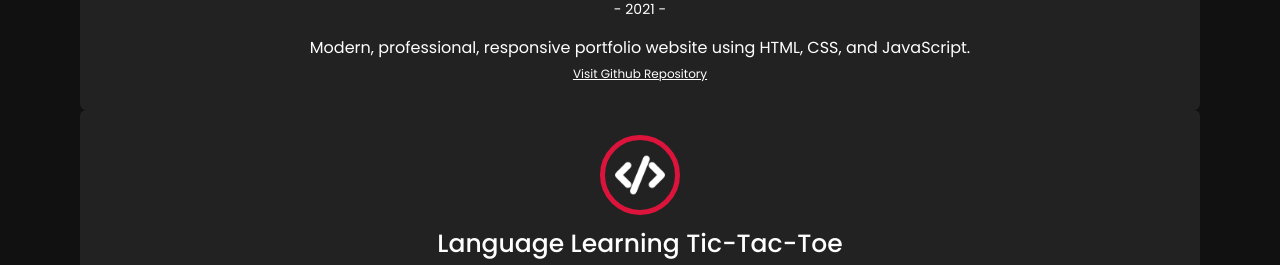
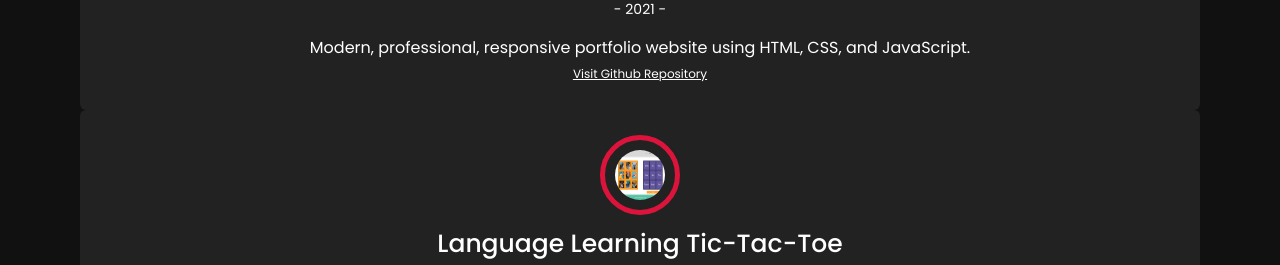
Before and after one commit to Spotts91/Professional-portfolio, a website: page index.html in a window 1280 px wide. Shown: the part 3540-3805 px from the top of the page. Drawn offline with nearby package versions, Linux system fonts and the light colour scheme.

Commit message:
added project png

```diff
--- a/index.html
+++ b/index.html
@@ -188,7 +188,7 @@
                 </div>
                 <div class="card">
                     <div class="box">
-                        <img src="./Images/code.png" alt="Project image">
+                        <img src="./Images/Tic-Tac-Toe.png" alt="Project image">
                         <div class="text">Language Learning Tic-Tac-Toe</div>
                         <span class="sub-text">- 2022 -</span>
                         <p> Interactive tic-tac-toe game using pictures and words to teach vocabulary.
```
Also changed, not shown: Images/Tic-Tac-Toe.png (added).
